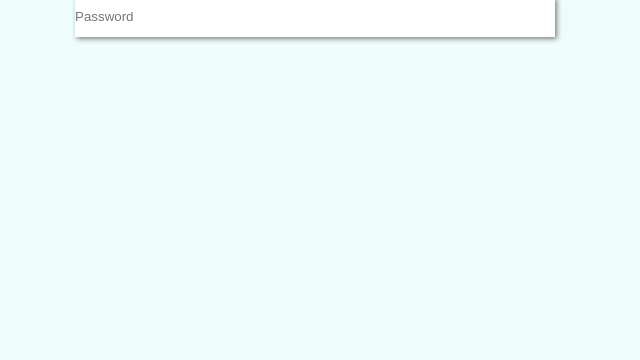
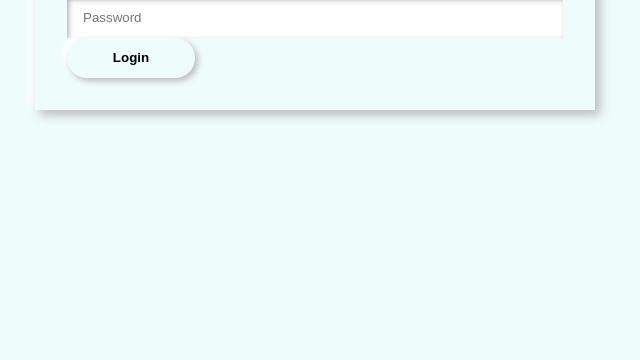
Before and after one commit to Sagarbissoyi/Login-page-design, a plain HTML site: page index.html in a window 1280 px wide. Shown: the part 440-800 px from the top of the page, without its empty margins (325-965 px from the left). Drawn offline with Linux system fonts and the light colour scheme.

Commit message:
add some css style

```diff
--- a/index.html
+++ b/index.html
@@ -22,6 +22,7 @@
             <div class="inputdiv">
             <label for="password">Enter Password</label>
             <input type="password" placeholder="Password">
+            <button>Login</button>
             </div>
         </div>
     </div>
--- a/style.css
+++ b/style.css
@@ -16,18 +16,34 @@
     justify-content: center;
     align-items: center;
     flex-direction: column;
-    box-shadow: 5px 5px 10px rgb(187,187,187) , -5px -5px 10px white
+    box-shadow: 5px 5px 10px rgb(187,187,187) , -5px -5px 10px white;
     padding: 2rem;
+    gap:1rem;
 
 }
 .inputdiv{
     display: flex;
     flex-direction: column;
+    color: rgb(76, 76, 76);
 }
 input{
     width: 30rem;
     height: 2.5rem ;
     border: 5px;
     border: none;
-    box-shadow: 2px 2px 5px gray;
+    padding-left: 1rem;
+    box-shadow:inset 2px 2px 5px rgb(179,178,178);
+    margin-top: 5px;
 }
+
+button{
+    height: 2.5rem;
+    width: 8rem;
+    font-weight: 700;
+    border: none;
+    border-radius: 3rem;
+    background-color: transparent;
+    box-shadow: 3px 3px 6px rgb(188,187,187) , -4px -4px 7px white;
+
+    cursor: pointer;
+}
```
